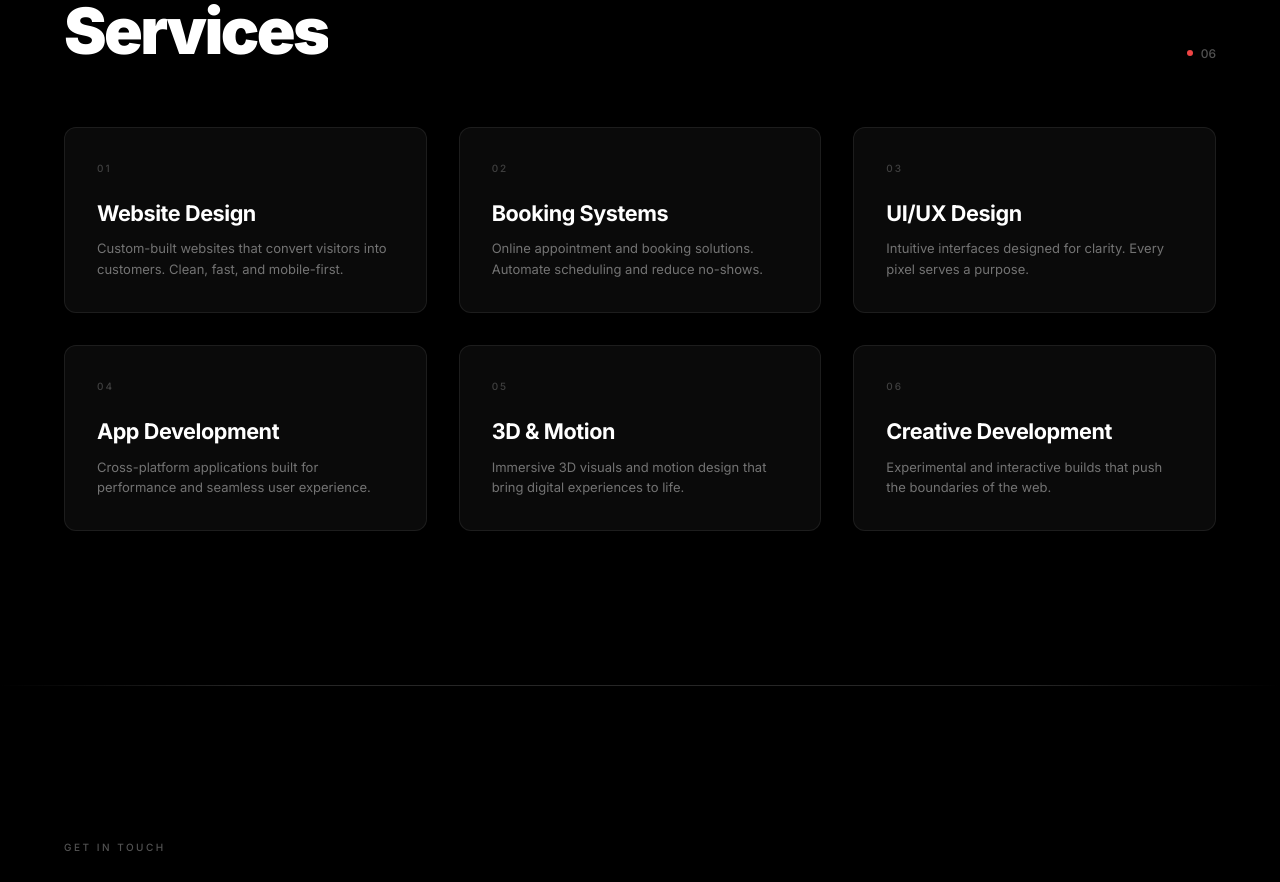
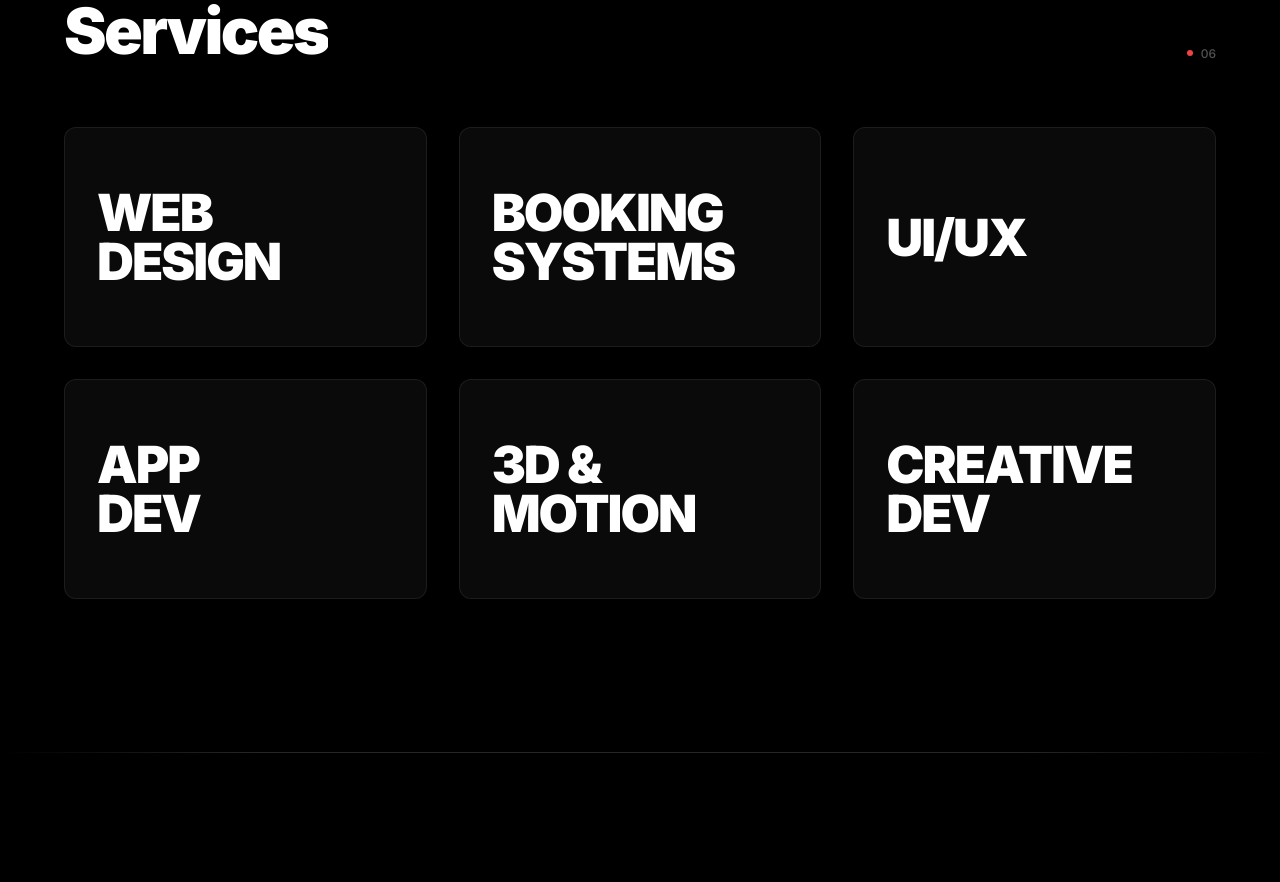
Before and after one commit to rajatbhardwaz/Portfolio-RajatSutharBhardwaz, a React (Vite) app: page / in a window 1280 px wide. Shown: the part 3980-4862 px from the top of the page. Built offline with nearby package versions, Linux system fonts and the light colour scheme.

Commit message:
service section updated

```diff
--- a/src/components/Services.jsx
+++ b/src/components/Services.jsx
@@ -7,36 +7,42 @@ const revealEase = [0.16, 1, 0.3, 1];
 const services = [
   {
     number: "01",
+    label: "Web\nDesign",
     title: "Website Design",
     description:
       "Custom-built websites that convert visitors into customers. Clean, fast, and mobile-first.",
   },
   {
     number: "02",
+    label: "Booking\nSystems",
     title: "Booking Systems",
     description:
       "Online appointment and booking solutions. Automate scheduling and reduce no-shows.",
   },
   {
     number: "03",
+    label: "UI/UX",
     title: "UI/UX Design",
     description:
       "Intuitive interfaces designed for clarity. Every pixel serves a purpose.",
   },
   {
     number: "04",
+    label: "App\nDev",
     title: "App Development",
     description:
       "Cross-platform applications built for performance and seamless user experience.",
   },
   {
     number: "05",
+    label: "3D &\nMotion",
     title: "3D & Motion",
     description:
       "Immersive 3D visuals and motion design that bring digital experiences to life.",
   },
   {
     number: "06",
+    label: "Creative\nDev",
     title: "Creative Development",
     description:
       "Experimental and interactive builds that push the boundaries of the web.",
@@ -65,14 +71,24 @@ function ServiceCard({ service }) {
       className="service-card"
       data-cursor-hover
     >
-      {/* Number */}
-      <span className="service-card__number">{service.number}</span>
+      {/* Default state: big label that fills the card */}
+      <div className="service-card__default">
+        <span className="service-card__big-label">
+          {service.label.split("\n").map((line, i) => (
+            <span key={i}>
+              {line}
+              {i < service.label.split("\n").length - 1 && <br />}
+            </span>
+          ))}
+        </span>
+      </div>
 
-      {/* Title */}
-      <h3 className="service-card__title">{service.title}</h3>
-
-      {/* Description */}
-      <p className="service-card__desc">{service.description}</p>
+      {/* Hover state: full details */}
+      <div className="service-card__hover">
+        <span className="service-card__number">{service.number}</span>
+        <h3 className="service-card__title">{service.title}</h3>
+        <p className="service-card__desc">{service.description}</p>
+      </div>
     </motion.div>
   );
 }
--- a/src/index.css
+++ b/src/index.css
@@ -689,16 +689,101 @@ body {
   display: flex;
   flex-direction: column;
   gap: 0;
+  position: relative;
+  overflow: hidden;
+  z-index: 1;
+  min-height: 220px;
   transition:
     transform 0.5s cubic-bezier(0.25, 0.1, 0.25, 1),
     box-shadow 0.5s cubic-bezier(0.25, 0.1, 0.25, 1),
     border-color 0.5s cubic-bezier(0.25, 0.1, 0.25, 1);
 }
 
+/* Ivory + color blobs overlay — hidden by default */
+.service-card::before {
+  content: "";
+  position: absolute;
+  inset: 0;
+  z-index: -1;
+  border-radius: inherit;
+  background:
+    radial-gradient(circle at 15% 25%, rgba(255, 200, 50, 0.55) 0%, transparent 50%),
+    radial-gradient(circle at 85% 20%, rgba(60, 120, 255, 0.45) 0%, transparent 45%),
+    radial-gradient(circle at 50% 80%, rgba(230, 50, 50, 0.4) 0%, transparent 50%),
+    radial-gradient(circle at 75% 65%, rgba(255, 220, 80, 0.3) 0%, transparent 40%),
+    radial-gradient(circle at 20% 70%, rgba(80, 140, 255, 0.3) 0%, transparent 45%);
+  background-color: #f5f0e8;
+  background-size: 200% 200%;
+  animation: blob-drift 8s ease infinite;
+  opacity: 0;
+  transition: opacity 0.5s cubic-bezier(0.25, 0.1, 0.25, 1);
+}
+
+@keyframes blob-drift {
+  0% { background-position: 0% 0%; }
+  33% { background-position: 50% 100%; }
+  66% { background-position: 100% 50%; }
+  100% { background-position: 0% 0%; }
+}
+
 .service-card:hover {
   transform: translateY(-4px);
-  border-color: rgba(255, 255, 255, 0.14);
-  box-shadow: 0 12px 40px rgba(0, 0, 0, 0.5);
+  border-color: rgba(0, 0, 0, 0.06);
+  box-shadow:
+    0 16px 50px rgba(0, 0, 0, 0.1),
+    0 4px 20px rgba(0, 0, 0, 0.06);
+}
+
+.service-card:hover::before {
+  opacity: 1;
+}
+
+/* ─── Default layer: big label ─── */
+.service-card__default {
+  display: flex;
+  align-items: center;
+  justify-content: flex-start;
+  flex: 1;
+  transition:
+    opacity 0.45s cubic-bezier(0.25, 0.1, 0.25, 1),
+    transform 0.45s cubic-bezier(0.25, 0.1, 0.25, 1);
+}
+
+.service-card__big-label {
+  font-size: clamp(2.2rem, 4.5vw, 3.2rem);
+  font-weight: 900;
+  letter-spacing: -0.04em;
+  line-height: 0.95;
+  color: var(--color-white);
+  text-transform: uppercase;
+}
+
+.service-card:hover .service-card__default {
+  opacity: 0;
+  transform: translateY(-12px);
+  pointer-events: none;
+}
+
+/* ─── Hover layer: full details ─── */
+.service-card__hover {
+  position: absolute;
+  inset: 0;
+  padding: clamp(1.5rem, 3vw, 2rem);
+  display: flex;
+  flex-direction: column;
+  justify-content: flex-start;
+  opacity: 0;
+  transform: translateY(16px);
+  transition:
+    opacity 0.45s cubic-bezier(0.25, 0.1, 0.25, 1),
+    transform 0.45s cubic-bezier(0.25, 0.1, 0.25, 1);
+  pointer-events: none;
+}
+
+.service-card:hover .service-card__hover {
+  opacity: 1;
+  transform: translateY(0);
+  pointer-events: auto;
 }
 
 .service-card__number {
@@ -706,7 +791,7 @@ body {
   font-weight: 500;
   letter-spacing: 0.2em;
   text-transform: uppercase;
-  color: var(--color-gray-700);
+  color: rgba(0, 0, 0, 0.35);
   margin-bottom: 1.25rem;
 }
 
@@ -714,19 +799,14 @@ body {
   font-size: clamp(1.125rem, 2vw, 1.35rem);
   font-weight: 700;
   letter-spacing: -0.02em;
-  color: var(--color-white);
+  color: #111;
   margin-bottom: 0.5rem;
-  transition: transform 0.5s cubic-bezier(0.25, 0.1, 0.25, 1);
-}
-
-.service-card:hover .service-card__title {
-  transform: translateX(4px);
 }
 
 .service-card__desc {
   font-size: 0.8125rem;
   line-height: 1.6;
-  color: var(--color-gray-500);
+  color: rgba(0, 0, 0, 0.55);
 }
 
 /* ───────────────────────── What I Do section ────────────────────── */
```
